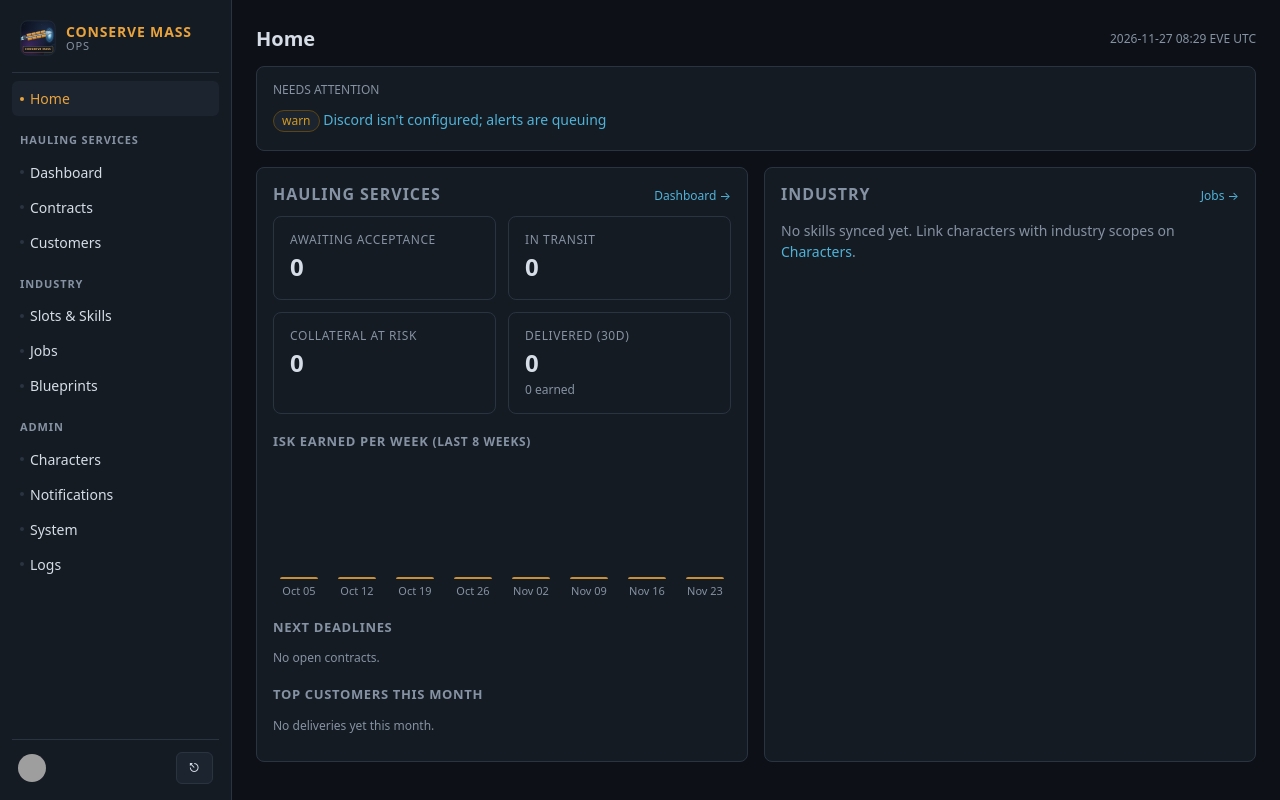
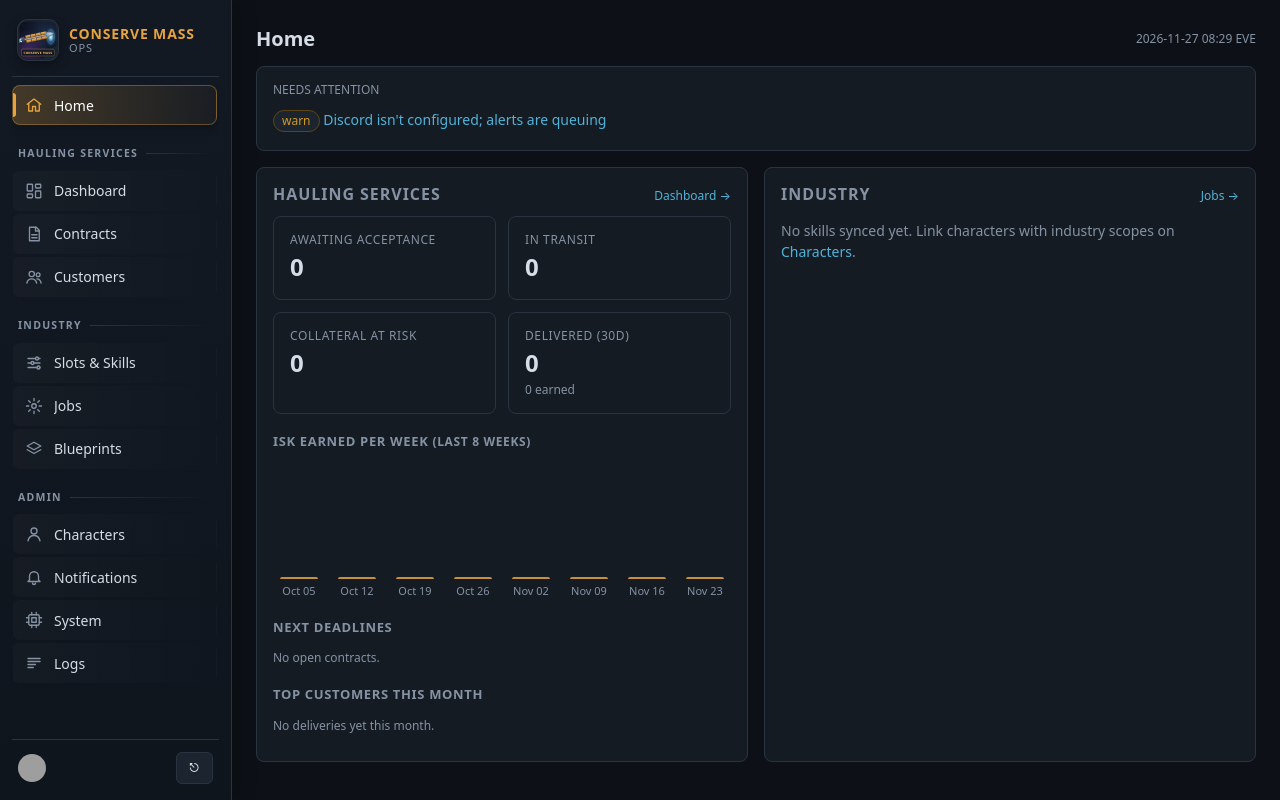
Before and after one commit to cmasiah/conserve-mass, a FastAPI app: page / in a window 1280 px wide. Run offline with FastAPI, Linux system fonts and the light colour scheme; the visitor is signed in with stand-in values (Sample User, id 1); grey boxes are pictures that could not be loaded.

Commit message:
Sidebar: icon bars with hover feedback; cache-bust static assets per build

```diff
--- a/app/web/static/app.css
+++ b/app/web/static/app.css
@@ -16,23 +16,46 @@ main { max-width: 1320px; margin: 0 auto; padding: 24px; }
 body.with-nav { display: grid; grid-template-columns: 232px minmax(0, 1fr); min-height: 100vh; }
 body.with-nav main { width: 100%; }
 aside.side { position: sticky; top: 0; height: 100vh; display: flex; flex-direction: column;
-  background: var(--panel); border-right: 1px solid var(--line); padding: 16px 12px; }
-.brand-block { display: flex; align-items: center; gap: 10px; padding: 4px 8px 16px;
+  background: linear-gradient(180deg, #121923 0%, #0f151d 100%); border-right: 1px solid var(--line);
+  padding: 16px 12px; box-shadow: 4px 0 18px rgba(0,0,0,.25); }
+.brand-block { display: flex; align-items: center; gap: 11px; padding: 4px 6px 16px;
   border-bottom: 1px solid var(--line); margin-bottom: 8px; }
 .brand-block:hover { text-decoration: none; }
+.brand-block img { border-radius: 10px; box-shadow: 0 0 0 1px var(--line), 0 4px 12px rgba(0,0,0,.4); }
 .brand { font-weight: 700; letter-spacing: .06em; text-transform: uppercase; color: var(--accent);
   display: flex; flex-direction: column; line-height: 1.15; font-size: 14px; }
 .brand small { color: var(--muted); font-weight: 400; letter-spacing: .08em; font-size: 11px; }
-aside nav { flex: 1; overflow-y: auto; }
-.nav-group { margin: 16px 8px 6px; color: var(--muted); font-size: 11px; font-weight: 700;
-  text-transform: uppercase; letter-spacing: .08em; }
-aside nav a { display: flex; align-items: center; justify-content: space-between; gap: 8px;
-  padding: 7px 10px 7px 18px; border-radius: 6px; color: var(--text); position: relative; }
-aside nav a::before { content: ""; position: absolute; left: 8px; top: 50%; width: 4px; height: 4px;
-  border-radius: 50%; background: var(--line); transform: translateY(-50%); }
-aside nav a:hover { background: var(--panel-2); text-decoration: none; }
-aside nav a.active { background: var(--panel-2); color: var(--accent); }
-aside nav a.active::before { background: var(--accent); }
+aside nav { flex: 1; overflow-y: auto; display: flex; flex-direction: column; gap: 3px; padding-right: 2px; }
+.nav-group { display: flex; align-items: center; gap: 8px; margin: 18px 6px 6px; color: var(--muted);
+  font-size: 10.5px; font-weight: 700; text-transform: uppercase; letter-spacing: .12em; }
+.nav-group::after { content: ""; flex: 1; height: 1px; background: linear-gradient(90deg, var(--line), transparent); }
+
+/* Each menu entry is a full-width bar */
+.nav-item { position: relative; display: flex; align-items: center; gap: 11px; height: 40px;
+  padding: 0 12px; border-radius: 8px; color: var(--text); font-weight: 500;
+  background: linear-gradient(90deg, rgba(255,255,255,.025), rgba(255,255,255,0));
+  border: 1px solid transparent; overflow: hidden;
+  transition: background .16s ease, border-color .16s ease, color .16s ease, transform .16s ease; }
+.nav-item::before { content: ""; position: absolute; left: 0; top: 7px; bottom: 7px; width: 3px;
+  border-radius: 0 3px 3px 0; background: var(--accent); transform: scaleY(0);
+  transition: transform .18s ease; }
+.nav-ico { width: 18px; height: 18px; flex: none; fill: none; stroke: currentColor; stroke-width: 1.8;
+  stroke-linecap: round; stroke-linejoin: round; color: var(--muted); transition: color .16s ease; }
+.nav-label { flex: 1; white-space: nowrap; overflow: hidden; text-overflow: ellipsis; }
+.nav-item:hover { text-decoration: none; transform: translateX(3px);
+  background: linear-gradient(90deg, rgba(79,179,217,.16), rgba(79,179,217,.03));
+  border-color: rgba(79,179,217,.25); }
+.nav-item:hover .nav-ico { color: var(--accent-2); }
+.nav-item:hover::before { transform: scaleY(.6); background: var(--accent-2); }
+.nav-item:active { transform: translateX(3px) scale(.985); }
+.nav-item.active { color: #fff;
+  background: linear-gradient(90deg, rgba(232,163,60,.24), rgba(232,163,60,.04));
+  border-color: rgba(232,163,60,.35); box-shadow: 0 2px 10px rgba(0,0,0,.25); }
+.nav-item.active::before { transform: scaleY(1); background: var(--accent); }
+.nav-item.active .nav-ico { color: var(--accent); }
+.nav-item:focus-visible { outline: 2px solid var(--accent-2); outline-offset: 1px; }
+.nav-badge { font-size: 10px; font-weight: 700; text-transform: uppercase; letter-spacing: .05em;
+  padding: 2px 7px; border-radius: 999px; color: #111; background: var(--warn); }
 .who { display: flex; align-items: center; gap: 8px; padding: 12px 6px 0; border-top: 1px solid var(--line);
   color: var(--muted); font-size: 13px; }
 .who img { width: 28px; height: 28px; border-radius: 50%; }
@@ -40,8 +63,9 @@ aside nav a.active::before { background: var(--accent); }
 @media (max-width: 860px) {
   body.with-nav { display: block; }
   aside.side { position: static; height: auto; }
-  aside nav { display: flex; flex-wrap: wrap; gap: 2px; }
-  .nav-group { width: 100%; margin: 8px 8px 2px; }
+  aside nav { flex-direction: row; flex-wrap: wrap; gap: 4px; }
+  .nav-group { width: 100%; margin: 10px 4px 2px; }
+  .nav-item { height: 36px; }
 }
 
 /* ---- meters (slot usage, job progress) ---- */
@@ -99,7 +123,7 @@ dl.kv { display: grid; grid-template-columns: 160px 1fr; gap: 6px 16px; margin:
 dl.kv dt { color: var(--muted); }
 dl.kv dd { margin: 0; }
 .two-col { display: grid; grid-template-columns: 1fr 1fr; gap: 16px; }
-@media (max-width: 860px) { .two-col { grid-template-columns: 1fr; } nav a { margin-right: 10px; } }
+@media (max-width: 860px) { .two-col { grid-template-columns: 1fr; } }
 .login { max-width: 460px; margin: 10vh auto; text-align: center; }
 .login .card { padding: 32px; }
 .empty { padding: 24px; text-align: center; color: var(--muted); }
--- a/app/web/templates/base.html
+++ b/app/web/templates/base.html
@@ -5,40 +5,56 @@
   <meta name="viewport" content="width=device-width, initial-scale=1">
   {% block head %}{% endblock %}
   <title>{% block title %}{{ APP_NAME }}{% endblock %}</title>
-  <link rel="stylesheet" href="/static/app.css">
-  <link rel="icon" type="image/svg+xml" href="/static/icon.svg">
+  <link rel="stylesheet" href="/static/app.css?v={{ ASSET_V }}">
+  <link rel="icon" type="image/svg+xml" href="/static/icon.svg?v={{ ASSET_V }}">
 </head>
 <body class="{{ 'with-nav' if user }}">
 {% if user %}
 {% set p = request.url.path %}
-{% macro item(href, label, active, badge='') -%}
-  <a href="{{ href }}" class="{{ 'active' if active }}">{{ label }}{{ badge | safe }}</a>
+{% set ICONS = {
+  'home': '<path d="M3 11l9-7 9 7"/><path d="M5 10v10h5v-6h4v6h5V10"/>',
+  'dashboard': '<rect x="3" y="3" width="7" height="9" rx="1"/><rect x="14" y="3" width="7" height="5" rx="1"/><rect x="14" y="12" width="7" height="9" rx="1"/><rect x="3" y="16" width="7" height="5" rx="1"/>',
+  'contracts': '<path d="M6 3h9l4 4v14H6z"/><path d="M14 3v5h5"/><path d="M9 13h7M9 17h7"/>',
+  'customers': '<circle cx="9" cy="8" r="3.5"/><path d="M2.5 20c.8-3.5 3.4-5.5 6.5-5.5s5.7 2 6.5 5.5"/><circle cx="17.5" cy="9" r="2.5"/><path d="M16 14.6c2.6.1 4.7 1.9 5.4 5.4"/>',
+  'slots': '<path d="M4 6h10M18 6h2M4 12h4M12 12h8M4 18h12M20 18h0"/><circle cx="16" cy="6" r="2"/><circle cx="10" cy="12" r="2"/><circle cx="18" cy="18" r="2"/>',
+  'jobs': '<circle cx="12" cy="12" r="3"/><path d="M12 2v3M12 19v3M2 12h3M19 12h3M4.9 4.9l2.1 2.1M17 17l2.1 2.1M4.9 19.1L7 17M17 7l2.1-2.1"/>',
+  'blueprints': '<path d="M12 3l9 5-9 5-9-5z"/><path d="M3 13l9 5 9-5"/>',
+  'characters': '<circle cx="12" cy="8" r="4"/><path d="M4 21c1-4.5 4.2-7 8-7s7 2.5 8 7"/>',
+  'notifications': '<path d="M6 16V11a6 6 0 0112 0v5l2 2H4z"/><path d="M10 20a2 2 0 004 0"/>',
+  'system': '<rect x="5" y="5" width="14" height="14" rx="2"/><rect x="9" y="9" width="6" height="6"/><path d="M9 2v3M15 2v3M9 19v3M15 19v3M2 9h3M2 15h3M19 9h3M19 15h3"/>',
+  'logs': '<path d="M4 6h16M4 10h16M4 14h10M4 18h7"/>'
+} %}
+{% macro item(href, label, icon, active, badge='') -%}
+  <a href="{{ href }}" class="nav-item{{ ' active' if active }}">
+    <svg class="nav-ico" viewBox="0 0 24 24" aria-hidden="true">{{ ICONS[icon] | safe }}</svg>
+    <span class="nav-label">{{ label }}</span>{{ badge | safe }}
+  </a>
 {%- endmacro %}
 <aside class="side">
   <a href="/" class="brand-block">
-    <img src="/static/icon.svg" alt="" width="36" height="36">
+    <img src="/static/icon.svg?v={{ ASSET_V }}" alt="" width="40" height="40">
     <span class="brand">Conserve Mass<small>ops</small></span>
   </a>
 
   <nav>
-    {{ item('/', 'Home', p == '/') }}
+    {{ item('/', 'Home', 'home', p == '/') }}
 
     <div class="nav-group">Hauling Services</div>
-    {{ item('/hauling', 'Dashboard', p == '/hauling') }}
-    {{ item('/contracts', 'Contracts', p.startswith('/contracts')) }}
-    {{ item('/customers', 'Customers', p.startswith('/customers')) }}
+    {{ item('/hauling', 'Dashboard', 'dashboard', p == '/hauling') }}
+    {{ item('/contracts', 'Contracts', 'contracts', p.startswith('/contracts')) }}
+    {{ item('/customers', 'Customers', 'customers', p.startswith('/customers')) }}
 
     <div class="nav-group">Industry</div>
-    {{ item('/industry/slots', 'Slots & Skills', p.startswith('/industry/slots')) }}
-    {{ item('/industry/jobs', 'Jobs', p.startswith('/industry/jobs')) }}
-    {{ item('/industry/blueprints', 'Blueprints', p.startswith('/industry/blueprints')) }}
+    {{ item('/industry/slots', 'Slots & Skills', 'slots', p.startswith('/industry/slots')) }}
+    {{ item('/industry/jobs', 'Jobs', 'jobs', p.startswith('/industry/jobs')) }}
+    {{ item('/industry/blueprints', 'Blueprints', 'blueprints', p.startswith('/industry/blueprints')) }}
 
     <div class="nav-group">Admin</div>
-    {{ item('/characters', 'Characters', p.startswith('/characters')) }}
-    {{ item('/settings/notifications', 'Notifications', p.startswith('/settings')) }}
-    {{ item('/system', 'System', p.startswith('/system'),
-            ' <span class="pill warn small">update</span>' if version_info().update_available else '') }}
-    {{ item('/logs', 'Logs', p.startswith('/logs')) }}
+    {{ item('/characters', 'Characters', 'characters', p.startswith('/characters')) }}
+    {{ item('/settings/notifications', 'Notifications', 'notifications', p.startswith('/settings')) }}
+    {{ item('/system', 'System', 'system', p.startswith('/system'),
+            ' <span class="nav-badge">update</span>' if version_info().update_available else '') }}
+    {{ item('/logs', 'Logs', 'logs', p.startswith('/logs')) }}
   </nav>
 
   <div class="who">
--- a/app/web/templates/home.html
+++ b/app/web/templates/home.html
@@ -5,7 +5,7 @@
 <div class="toolbar">
   <h1 style="margin:0">Home</h1>
   <span class="spacer"></span>
-  <span class="small muted">{{ now | dt }} UTC</span>
+  <span class="small muted">{{ now | dt }}</span>
 </div>
 
 {# Needs attention: only shown when something does #}
--- a/app/web/templating.py
+++ b/app/web/templating.py
@@ -13,7 +13,10 @@ templates = Jinja2Templates(directory=str(Path(__file__).parent / "templates"))
 templates.env.filters.update(isk=fmt_isk, m3=fmt_m3, dt=fmt_dt, delta=fmt_delta)
 templates.env.globals.update(APP_NAME=APP_NAME, APP_VERSION=APP_VERSION,
                              WORK_STATUSES=WORK_STATUSES,
-                             version_info=version.cached)  # cached only, never blocks
+                             version_info=version.cached,  # cached only, never blocks
+                             # Changes with every build, so browsers fetch fresh CSS/icons
+                             # after an update instead of reusing a stale cached copy.
+                             ASSET_V=(version.GIT_SHA[:10] or APP_VERSION))
 
 
 def csrf_token(request: Request) -> str:
```
